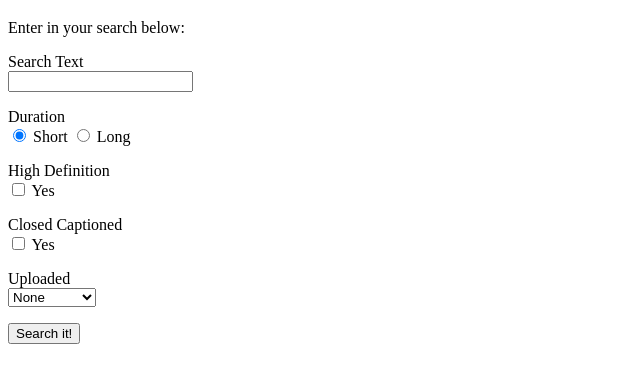
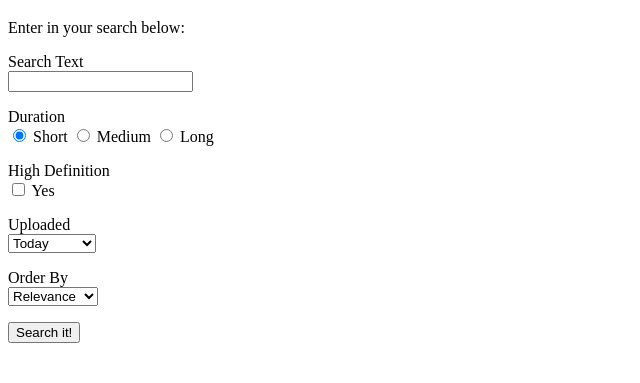
Before and after one commit to keegnotrub/art304.demos, a plain HTML site: page 03-Youtube/search.html in a window 1280 px wide. Shown: the part 61-444 px from the top of the page, without its empty margins (0-640 px from the left). Drawn offline with Linux system fonts and the light colour scheme.

Commit message:
modified for gdata api

```diff
--- a/03-Youtube/search.html
+++ b/03-Youtube/search.html
@@ -6,31 +6,38 @@
   <body>
     <h1>Youtube Search</h1>
     <p>Enter in your search below:</p>
-    <form action="http://www.youtube.com/results">
+    <form action="https://gdata.youtube.com/feeds/api/videos">
+      <input type="hidden" value="2" name="v">
       <p>
-        <label>Search Text</label><br/>
-        <input type="text" name="search_query">
+        <label>Search Text</label><br>
+        <input type="text" name="q">
       </p>
       <p>
         <label>Duration</label><br>
-        <input type="radio" name="search_duration" value="short" checked="checked"> Short
-        <input type="radio" name="search_duration" value="long"> Long
+        <input type="radio" name="duration" value="short" checked="checked"> Short
+        <input type="radio" name="duration" value="medium"> Medium
+        <input type="radio" name="duration" value="long"> Long
       </p>
       <p>
         <label>High Definition</label><br>
-        <input type="checkbox" name="high_definition" value="1"> Yes
-      </p>
-      <p>
-        <label>Closed Captioned</label><br>
-        <input type="checkbox" name="closed_captions" value="1"> Yes
+        <input type="checkbox" name="hd" value="true"> Yes
       </p>
       <p>
         <label>Uploaded</label><br>
-        <select name="uploaded">
-          <option>None</option>
-          <option value="d">Today</option>
-          <option value="w">This week</option>
-          <option value="m">This month</option>
+        <select name="time">
+          <option value="today">Today</option>
+          <option value="this_week">This week</option>
+          <option value="this_month">This month</option>
+          <option value="all_time">All Time</option>
+        </select>
+      </p>
+      <p>
+        <label>Order By</label><br>
+        <select name="orderby">
+          <option value="relevance">Relevance</option>
+          <option value="published">Published</option>
+          <option value="viewCount">View Count</option>
+          <option value="rating">Rating</option>
         </select>
       </p>
       <p>
```
